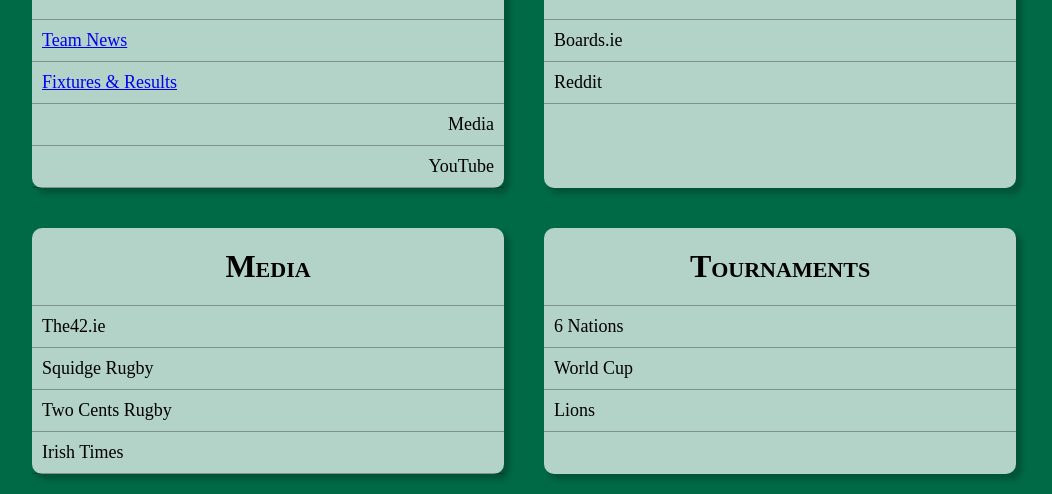
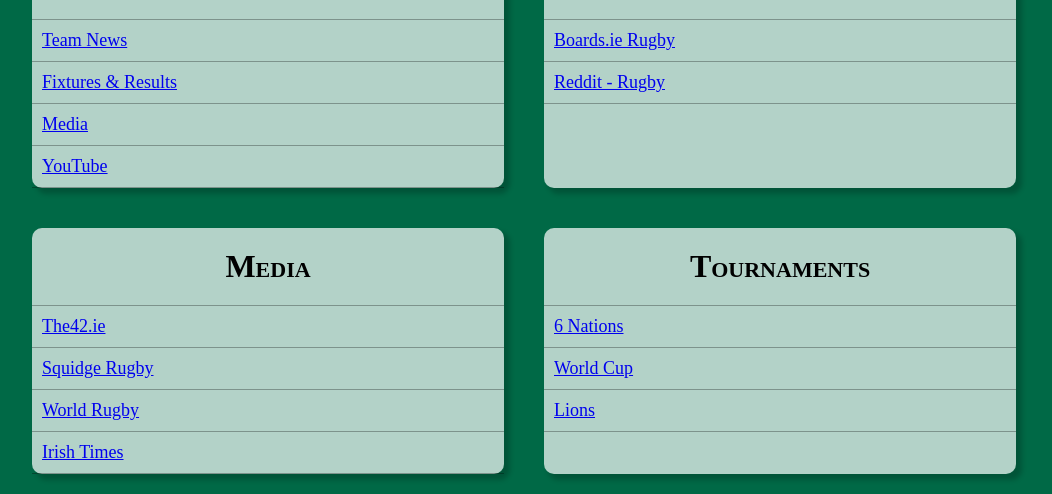
Before and after one commit to mark-obeirne/irish-rugby-start-page, a plain HTML site: page index.html in a window 1280 px wide. Shown: the part 503-997 px from the top of the page, without its empty margins (116-1168 px from the left). Drawn offline with Linux system fonts and the light colour scheme; no server answers.

Commit message:
Add links to cards

```diff
--- a/index.html
+++ b/index.html
@@ -34,17 +34,17 @@
                 <div class="discussion-card">
                     <h1 class="card-header">Ireland</h1>
                     <ul class="card-list">
-                        <li><a href="https://www.irishrugby.ie/ireland/men/news/" target="_blank">Team News</a></li>
-                        <li><a href="https://www.irishrugby.ie/ireland/fixtures-results/" target="_blank">Fixtures & Results</a></li>
-                        <li><a href="https://www.irishrugby.ie/ireland/galleries/" target="_blank"></a>Media</li>
-                        <li><a href="https://www.youtube.com/user/IrishRugbyTVOfficial" target="_blank"></a>YouTube</li>
+                        <li><a href="https://www.irishrugby.ie/ireland/men/news/">Team News</a></li>
+                        <li><a href="https://www.irishrugby.ie/ireland/fixtures-results/">Fixtures & Results</a></li>
+                        <li><a href="https://www.irishrugby.ie/ireland/galleries/">Media</a></li>
+                        <li><a href="https://www.youtube.com/user/IrishRugbyTVOfficial">YouTube</a></li>
                     </ul>
                 </div>
                 <div class="discussion-card">
                     <h1 class="card-header">Discussion</h1>
                     <ul class="card-list">
-                        <li>Boards.ie</li>
-                        <li>Reddit</li>
+                        <li><a href="https://www.boards.ie/vbulletin/forumdisplay.php?f=388">Boards.ie Rugby</a></li>
+                        <li><a href="https://old.reddit.com/r/rugbyunion/">Reddit - Rugby</a></li>
                     </ul>
                 </div>
             </div>
@@ -52,18 +52,18 @@
                 <div class="discussion-card">
                     <h1 class="card-header">Media</h1>
                     <ul class="card-list">
-                        <li>The42.ie</li>
-                        <li>Squidge Rugby</li>
-                        <li>Two Cents Rugby</li>
-                        <li>Irish Times</li>
+                        <li><a href="https://www.the42.ie/rugby/">The42.ie</a></li>
+                        <li><a href="https://www.youtube.com/channel/UCu2oaGQ6Dds6g9lqfexUFbQ">Squidge Rugby</a></li>
+                        <li><a href="https://www.youtube.com/user/irb">World Rugby</a></li>
+                        <li><a href="https://www.irishtimes.com/sport/rugby">Irish Times</a></li>
                     </ul>
                 </div>
                 <div class="discussion-card">
                     <h1 class="card-header">Tournaments</h1>
                     <ul class="card-list">
-                        <li>6 Nations</li>
-                        <li>World Cup</li>
-                        <li>Lions</li>
+                        <li><a href="https://www.sixnationsrugby.com/">6 Nations</a></li>
+                        <li><a href="https://www.rugbyworldcup.com/">World Cup</a></li>
+                        <li><a href="https://www.lionsrugby.com/">Lions</a></li>
                     </ul>
                 </div>
             </div>
```
